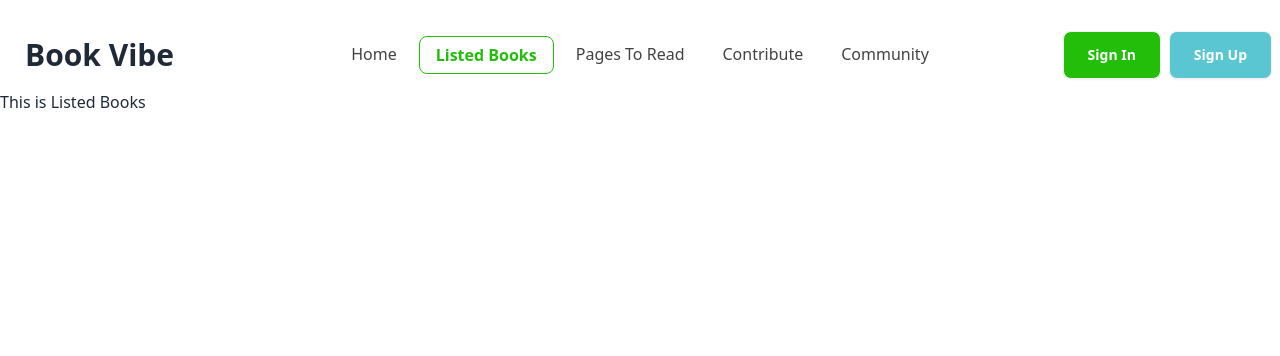
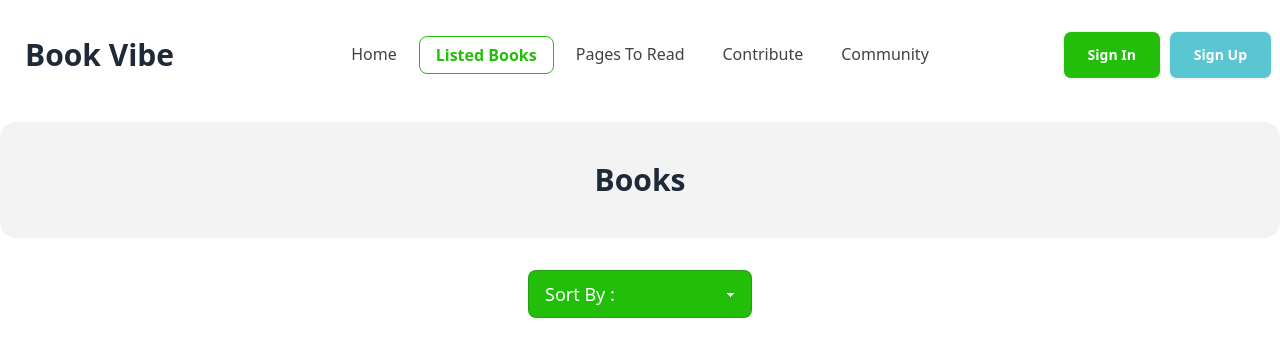
Before and after one commit to Amin7775/Book-Vibe-with-React-Router, a React (Vite) app: page /listedBooks in a window 1280 px wide. Shown: the top 356 px of the page. Built offline with nearby package versions, Linux system fonts and the light colour scheme; a web font is replaced by a local one.

Commit message:
Added select option in listed books page

```diff
--- a/public/books.json
+++ b/public/books.json
@@ -9,7 +9,7 @@
       "rating": 4.1,
       "category": "Fantasy",
       "tags": ["Magic", "Adventure"],
-      "publisher": "Publisher Name",
+      "publisher": "Bandwagon Press",
       "yearOfPublishing": 2020
     },
     {
@@ -35,7 +35,7 @@
       "rating": 4.5,
       "category": "Mystery",
       "tags": ["Suspense", "Thriller"],
-      "publisher": "Publisher Name",
+      "publisher": "RO",
       "yearOfPublishing": 2021
     },
     {
@@ -48,7 +48,7 @@
       "rating": 4.2,
       "category": "Fiction",
       "tags": ["Adventure", "Fantasy"],
-      "publisher": "Publisher Name",
+      "publisher": "Kindle",
       "yearOfPublishing": 2020
     },
     {
--- a/src/components/Book/Book.jsx
+++ b/src/components/Book/Book.jsx
@@ -19,7 +19,7 @@ const Book = ({singleBook}) => {
     }= singleBook;
     return (
         <>
-        <Link to={`/BookDetails/${bookId}`}>
+        <Link to={`/bookDetails/${bookId}`}>
         <div className="border border-[#13131326] rounded-2xl p-7">
             <div className="h-72 bg-[#F3F3F3] p-6 rounded-2xl">
                 <img className="h-full mx-auto" src={image} alt="" />
--- /dev/null
+++ b/src/components/BookDetails/BookDetails.jsx
@@ -0,0 +1,76 @@
+import { useEffect, useState } from "react";
+import { useLoaderData, useParams } from "react-router-dom";
+import Tags from "../Book/Tags";
+
+const BookDetails = () => {
+    const fetchedBooks = useLoaderData()
+    const paramsData = useParams()
+    const singleBook = fetchedBooks.find(book => book.bookId == paramsData.bookID)
+
+    const {
+        bookId,
+        image,
+        bookName,
+        author,
+        review,
+        totalPages,
+        rating,
+        category,
+        tags,
+        publisher,
+        yearOfPublishing
+
+    }= singleBook;
+
+    return (
+        <div className="flex my-11 gap-16">
+            <div className="w-5/12 bg-[#1313130D] p-16 max-h-[85vh] overflow-hidden rounded-md">
+                <img className="h-full mx-auto" src={image} alt="" />
+            </div>
+            <div className="flex-1">
+            <h1 className="text-4xl font-bold mb-5">{bookName}</h1>
+            <h3 className="text-[#131313CC] text-xl font-medium mb-5">By : {author}</h3>
+            <div className="border-b border-[#13131326] mb-4"></div>
+            <p className="text-[#131313CC] text-xl font-medium mb-3">{category}</p>
+            <div className="border-b border-[#13131326] mb-5"></div>
+            <p className="text-[#131313B3] mb-10"><span className="font-bold text-[#131313]">Review : </span>{review}</p>
+            <div className="flex items-center gap-2 mb-6">
+                <p>Tag</p>
+                {
+                    tags.map((tag,id )=> <Tags key={id} tag={tag}></Tags>)
+                }
+            </div>
+            <div className="border-b border-[#13131326] mb-6"></div>
+            <div className="w-[40%] space-y-3">
+                <div className="flex justify-between">
+                    <p className="text-[#131313B3]">Number of Pages :</p>
+                    <p className="font-semibold text-[#131313]">{totalPages}</p>
+                </div>
+                <div className="flex justify-between">
+                    <p className="text-[#131313B3]">Publisher :</p>
+                    <p className="font-semibold text-[#131313]">{publisher}</p>
+                </div>
+                <div className="flex justify-between">
+                    <p className="text-[#131313B3]">Year of Publishing :</p>
+                    <p className="font-semibold text-[#131313]">{yearOfPublishing}</p>
+                </div>
+                <div className="flex justify-between">
+                    <p className="text-[#131313B3]">Rating :</p>
+                    <p className="font-semibold text-[#131313]">{rating}</p>
+                </div>
+            </div>
+            {/* btn */}
+            <div className="flex gap-4 mt-7">
+                <button className="btn bg-transparent border border-[#1313134D] text-lg font-semibold px-6 py-2 h-full">
+                    Read
+                </button>
+                <button className="btn bg-[#50B1C9] hover:bg-[#50B1C9]/[.90] text-lg font-semibold text-white px-6 py-2 h-full">
+                    Wishlist
+                </button>
+            </div>
+            </div>
+        </div>
+    );
+};
+
+export default BookDetails;
--- a/src/components/Books/Books.jsx
+++ b/src/components/Books/Books.jsx
@@ -1,7 +1,7 @@
 import Book from "../Book/Book";
 
 const Books = ({booksData}) => {
-    console.log(booksData)
+    // console.log(booksData)
     return (
         <div className="my-20">
             <h1 className="text-4xl font-bold text-center">Books</h1>
--- a/src/components/ListedBooks/ListedBooks.jsx
+++ b/src/components/ListedBooks/ListedBooks.jsx
@@ -1,10 +1,44 @@
+import { useState } from "react";
 
 const ListedBooks = () => {
-    return (
-        <div>
-            This is Listed Books
-        </div>
-    );
+  const [selectedOption, setSelectedOption] = useState("");
+
+  const handleChange = (event) => {
+    event.preventDefault();
+    setSelectedOption(event.target.value);
+  };
+  console.log(selectedOption);
+  return (
+    <div>
+      {/* heading */}
+      <div className="bg-[#1313130D] rounded-2xl my-8">
+        <h1 className="font-bold text-3xl text-center p-10 ">Books</h1>
+      </div>
+      {/* sort */}
+      <div className="flex items-center justify-center text-white">
+        <select
+          className="select select-bordered w-full max-w-56 bg-[#23BE0A] text-white text-lg font-medium "
+          value={selectedOption}
+          onChange={handleChange}
+        >
+          <option disabled value="" className="bg-white text-black">
+            Sort By :
+          </option>
+          <option value="rating" className="bg-white text-black">
+            Rating
+          </option>
+          <option value="pages" className="bg-white text-black">
+            Number Of Pages
+          </option>
+          <option value="year" className="bg-white text-black">
+            Publisher Year
+          </option>
+        </select>
+      </div>
+      {/* container */}
+
+    </div>
+  );
 };
 
 export default ListedBooks;
--- a/src/main.jsx
+++ b/src/main.jsx
@@ -14,6 +14,7 @@ import ListedBooks from './components/ListedBooks/ListedBooks.jsx';
 import PagesToRead from './components/PagesToRead/PagesToRead.jsx';
 import Contribute from './components/Contribute/Contribute.jsx';
 import Community from './components/Community/Community.jsx';
+import BookDetails from './components/BookDetails/BookDetails.jsx';
 
 const router = createBrowserRouter([
   {
@@ -42,6 +43,11 @@ const router = createBrowserRouter([
         path: "/community",
         element : <Community></Community>
       },
+      {
+        path: "/bookDetails/:bookID",
+        loader: ()=> fetch('./books.json'),
+        element:<BookDetails></BookDetails>
+      }
     ]
   },
 ]);
```
